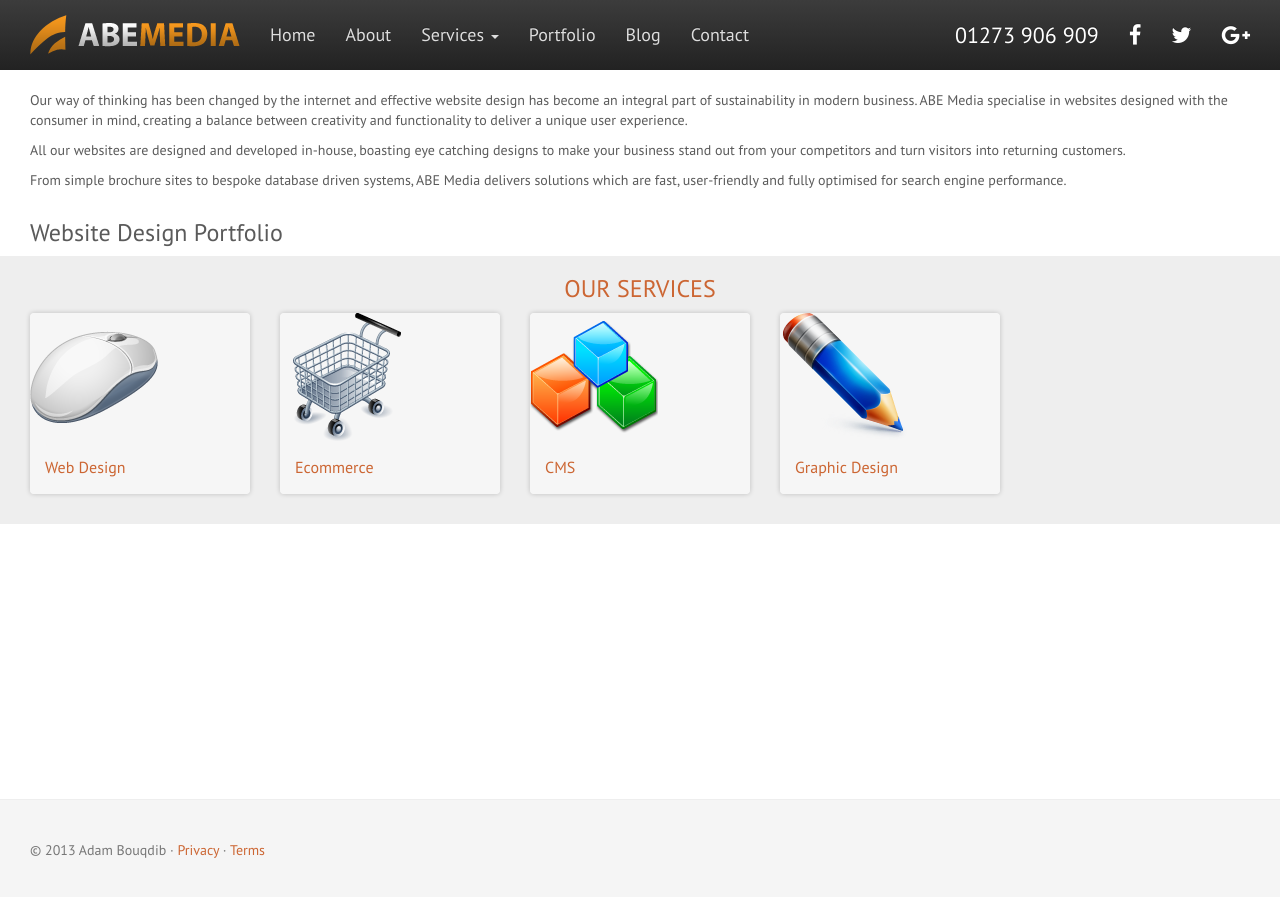
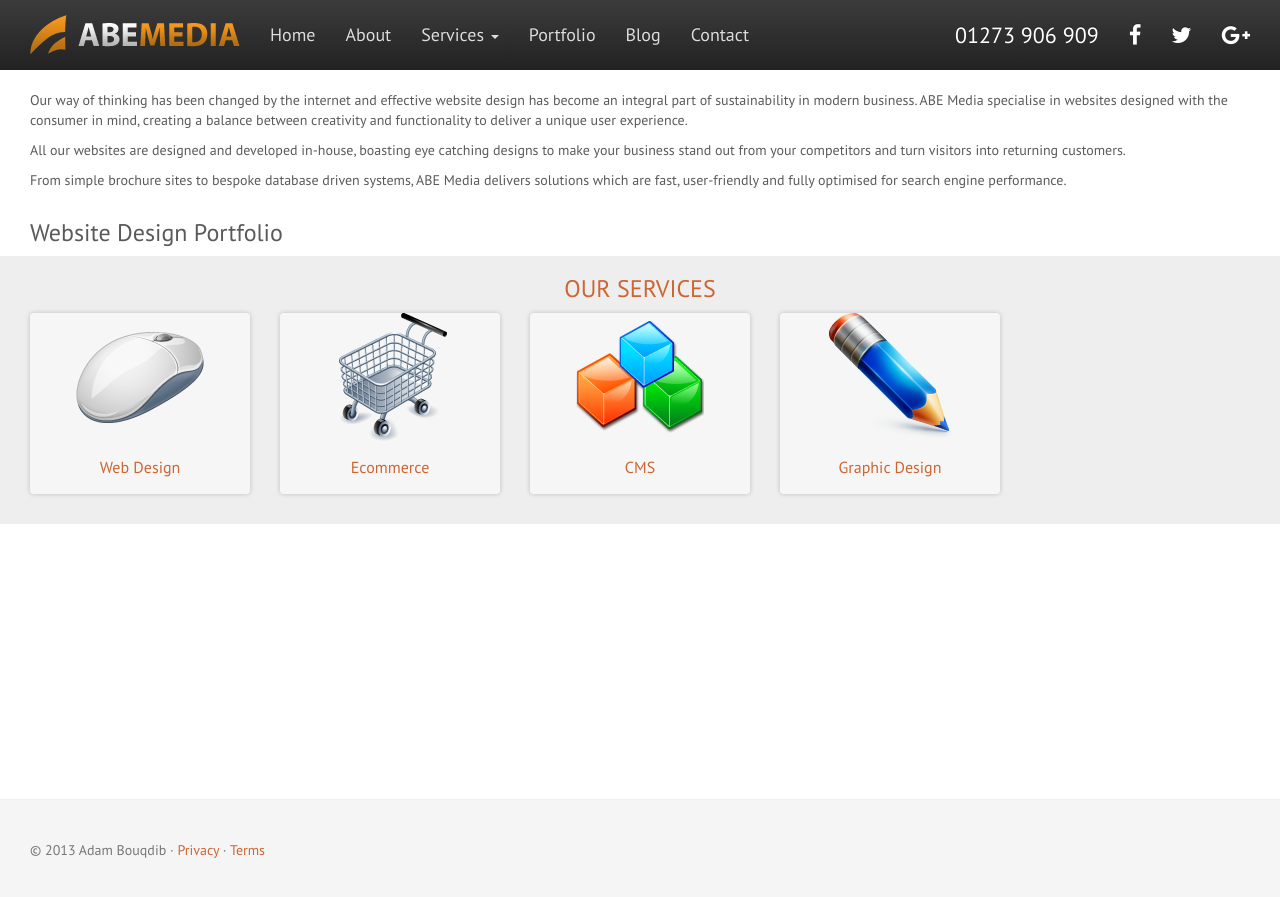
Before and after one commit to abemedia/abemedia.github.io, a Jekyll site: the page built from web-design-brighton.md, in a window 1280 px wide. Shown: the top 897 px of the page. Built offline with Jekyll 4.4.1, drawn with Linux system fonts in a browser that asks for light colours; nearby versions of some CDN libraries.

Commit message:
Update services.html

```diff
--- a/_includes/modules/services.html
+++ b/_includes/modules/services.html
@@ -1,4 +1,4 @@
-    <div class="grey">
+    <div class="grey text-center">
       <div class="container">
         <h3 class="title">{{ include.params.title }}</h3>
         <ul class="box-list box-list-small">
```
